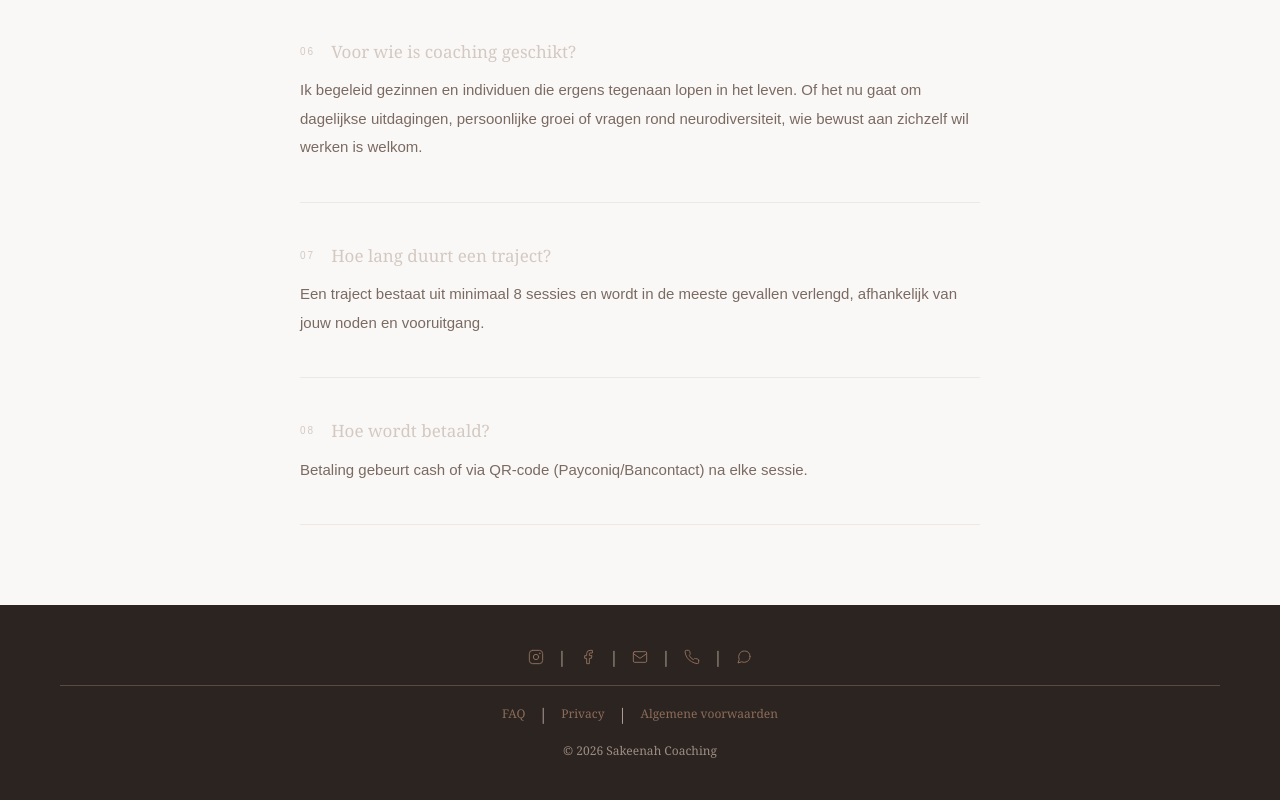
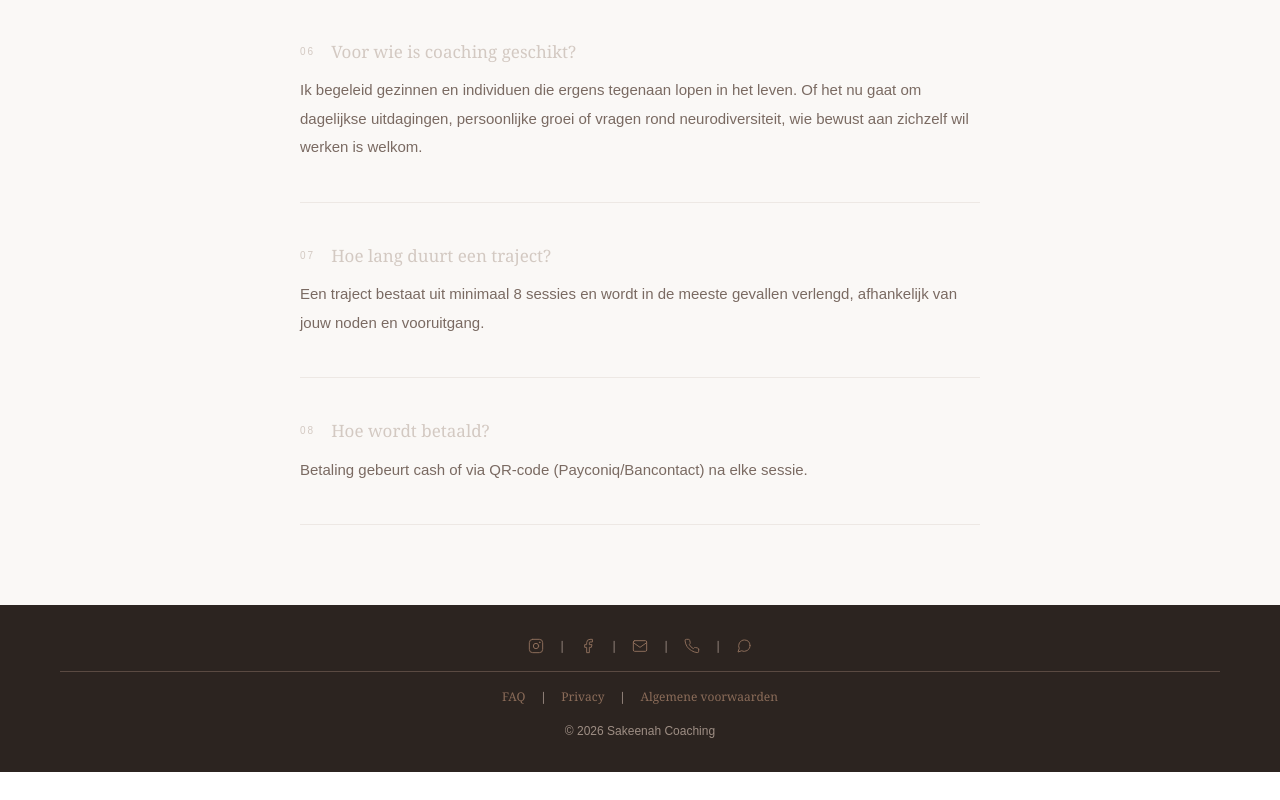
Before and after one commit to souadem6-glitch/sakeenah-coaching-site, a Next.js app: page /faq in a window 1280 px wide. Shown: the part 1143-1943 px from the top of the page. After the commit the page ends 1915 px from the top, so only its background shows below. Built offline with nearby package versions, Linux system fonts and the light colour scheme.

Commit message:
footer structuur gelijkgemaakt alle paginas

```diff
--- a/app/faq/page.tsx
+++ b/app/faq/page.tsx
@@ -101,7 +101,7 @@ export default function FAQ() {
         </div>
       </section>
 
-      <footer style={{background:"#2C2420",padding:"40px 60px",textAlign:"center",fontFamily:"sans-serif"}}>
+      <footer style={{background:"#2C2420",padding:"32px 60px",textAlign:"center",fontSize:"12px",color:"#9e8e84",fontFamily:"sans-serif"}}>
         <div className="sk-footer-links">
           <a href="https://www.instagram.com/sakeenah.coaching/" target="_blank" style={{color:"#8B6C59",textDecoration:"none",display:"flex",alignItems:"center",justifyContent:"center",width:"40px"}}>
             <svg width="16" height="16" viewBox="0 0 24 24" fill="none" stroke="#8B6C59" strokeWidth="1.5" strokeLinecap="round" strokeLinejoin="round"><rect x="2" y="2" width="20" height="20" rx="5"/><circle cx="12" cy="12" r="4"/><circle cx="17.5" cy="6.5" r="0.5" fill="#8B6C59"/></svg>
@@ -131,7 +131,7 @@ export default function FAQ() {
           <span style={{color:"#B5A49A",width:"12px",textAlign:"center"}}>|</span>
           <a href="/voorwaarden" style={{color:"#8B6C59",textDecoration:"none",fontSize:"12px",width:"auto",padding:"0 12px",textAlign:"center"}}>Algemene voorwaarden</a>
         </div>
-        <div style={{fontSize:"12px",color:"#9e8e84"}}>© 2026 Sakeenah Coaching</div>
+        © 2026 Sakeenah Coaching
       </footer>
       <button
         onClick={()=>window.scrollTo({top:0,behavior:"smooth"})}
--- a/app/privacy/page.tsx
+++ b/app/privacy/page.tsx
@@ -73,7 +73,7 @@ export default function Privacy() {
         </div>
       </section>
 
-      <footer style={{background:"#2C2420",padding:"40px 60px",textAlign:"center",fontFamily:"sans-serif"}}>
+      <footer style={{background:"#2C2420",padding:"32px 60px",textAlign:"center",fontSize:"12px",color:"#9e8e84",fontFamily:"sans-serif"}}>
         <div className="sk-footer-links">
           <a href="https://www.instagram.com/sakeenah.coaching/" target="_blank" style={{color:"#8B6C59",textDecoration:"none",display:"flex",alignItems:"center",justifyContent:"center",width:"40px"}}>
             <svg width="16" height="16" viewBox="0 0 24 24" fill="none" stroke="#8B6C59" strokeWidth="1.5" strokeLinecap="round" strokeLinejoin="round"><rect x="2" y="2" width="20" height="20" rx="5"/><circle cx="12" cy="12" r="4"/><circle cx="17.5" cy="6.5" r="0.5" fill="#8B6C59"/></svg>
@@ -103,7 +103,7 @@ export default function Privacy() {
           <span style={{color:"#B5A49A",width:"12px",textAlign:"center"}}>|</span>
           <a href="/voorwaarden" style={{color:"#8B6C59",textDecoration:"none",fontSize:"12px",width:"auto",padding:"0 12px",textAlign:"center"}}>Algemene voorwaarden</a>
         </div>
-        <div style={{fontSize:"12px",color:"#9e8e84"}}>© 2026 Sakeenah Coaching</div>
+        © 2026 Sakeenah Coaching
       </footer>
       <button
         onClick={()=>window.scrollTo({top:0,behavior:"smooth"})}
--- a/app/voorwaarden/page.tsx
+++ b/app/voorwaarden/page.tsx
@@ -74,7 +74,7 @@ export default function Voorwaarden() {
         </div>
       </section>
 
-      <footer style={{background:"#2C2420",padding:"40px 60px",textAlign:"center",fontFamily:"sans-serif"}}>
+      <footer style={{background:"#2C2420",padding:"32px 60px",textAlign:"center",fontSize:"12px",color:"#9e8e84",fontFamily:"sans-serif"}}>
         <div className="sk-footer-links">
           <a href="https://www.instagram.com/sakeenah.coaching/" target="_blank" style={{color:"#8B6C59",textDecoration:"none",display:"flex",alignItems:"center",justifyContent:"center",width:"40px"}}>
             <svg width="16" height="16" viewBox="0 0 24 24" fill="none" stroke="#8B6C59" strokeWidth="1.5" strokeLinecap="round" strokeLinejoin="round"><rect x="2" y="2" width="20" height="20" rx="5"/><circle cx="12" cy="12" r="4"/><circle cx="17.5" cy="6.5" r="0.5" fill="#8B6C59"/></svg>
@@ -104,7 +104,7 @@ export default function Voorwaarden() {
           <span style={{color:"#B5A49A",width:"12px",textAlign:"center"}}>|</span>
           <a href="/voorwaarden" style={{color:"#8B6C59",textDecoration:"none",fontSize:"12px",width:"auto",padding:"0 12px",textAlign:"center"}}>Algemene voorwaarden</a>
         </div>
-        <div style={{fontSize:"12px",color:"#9e8e84"}}>© 2026 Sakeenah Coaching</div>
+        © 2026 Sakeenah Coaching
       </footer>
       <button
         onClick={()=>window.scrollTo({top:0,behavior:"smooth"})}
```
